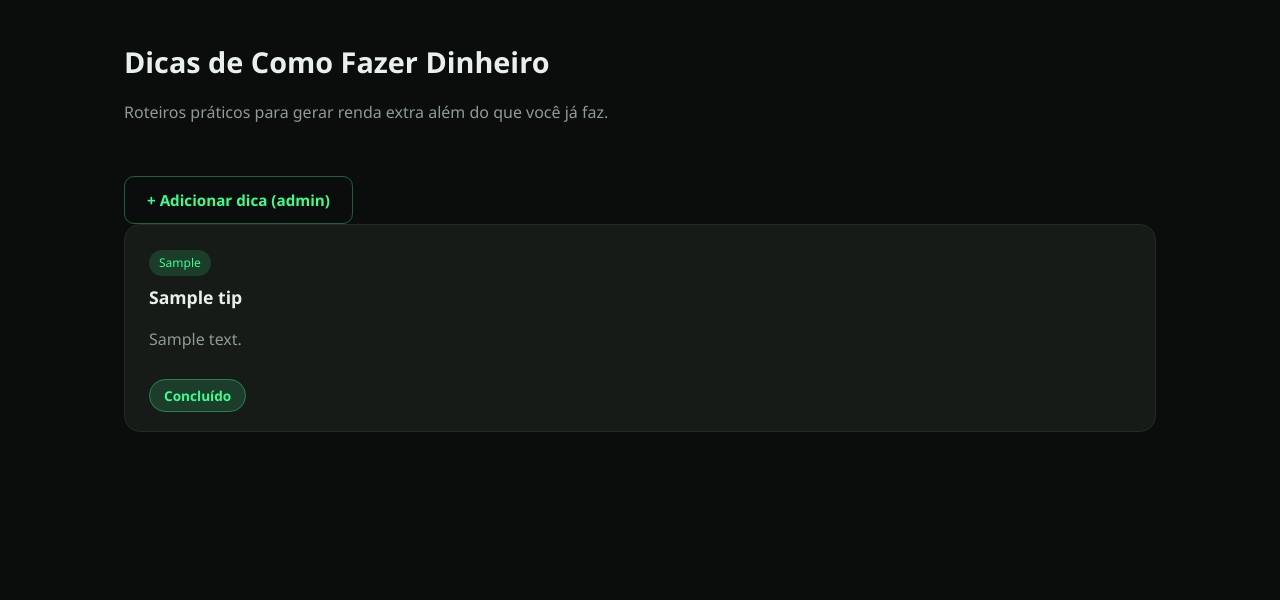
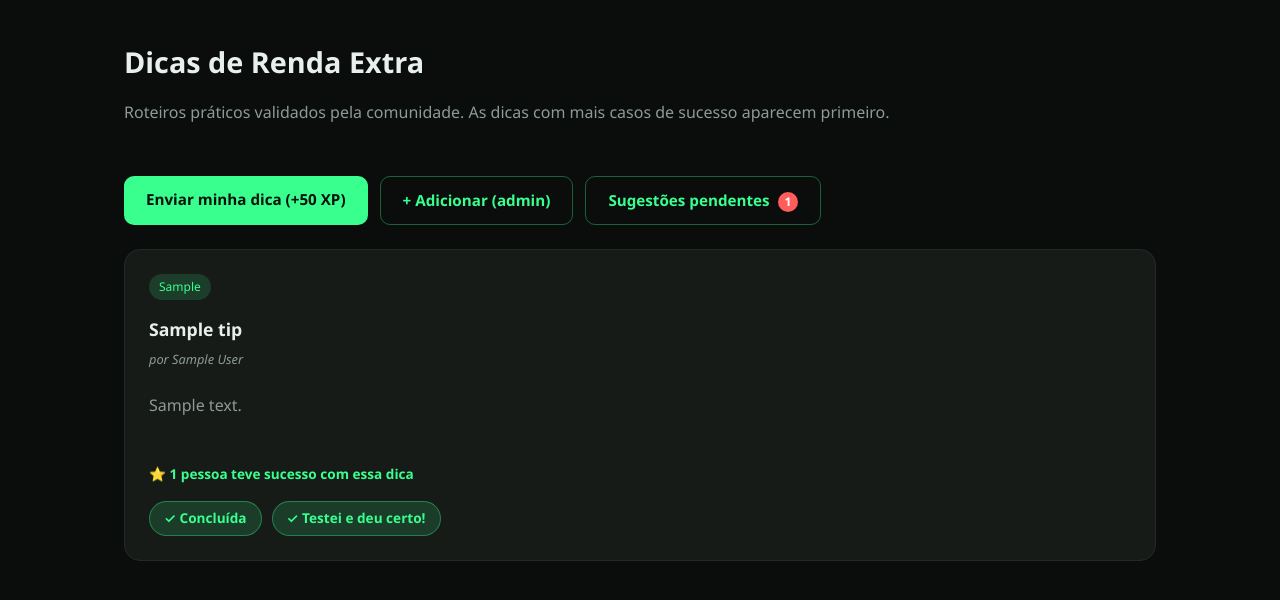
Before and after one commit to carloscesarmelo/financas-plus, a FastAPI app: page /tips in a window 1280 px wide. Shown: the part 71-671 px from the top of the page. Run offline with FastAPI, Linux system fonts and the light colour scheme; the visitor is signed in with stand-in values (Sample User, id 1); tables that the repository leaves empty hold one stand-in row (values such as "Sample post").

Commit message:
Gamificação social: sucesso por dica, sugestões da comunidade, novidades no dashboard
- UserTipSuccess + TipSuggestion models
- Dicas ordenadas por nº de casos de sucesso
- Botão "Testei e deu certo!" (+5 XP)
- Formulário de sugestão com consentimento de nome (+50 XP na aprovação)
- Painel admin para aprovar/rejeitar sugestões
- Card "Novidades da semana" no dashboard

Co-Authored-By: Claude Sonnet 4.6 <noreply@anthropic.com>

```diff
--- a/app/gamification.py
+++ b/app/gamification.py
@@ -15,6 +15,8 @@ XP_REWARDS = {
     "challenge_day_marked": 10,
     "learning_completed": 20,
     "tip_completed": 15,
+    "tip_suggestion_approved": 50,
+    "tip_success_marked": 5,
 }
 
 
--- a/app/main.py
+++ b/app/main.py
@@ -1,3 +1,4 @@
+import datetime
 import os
 
 from fastapi import Depends, FastAPI, Request
@@ -10,7 +11,7 @@ from app.auth import NotAuthenticated, PlanRequired, require_user
 from app.database import Base, SessionLocal, engine, get_db
 from app.finance_logic import challenge_pace_status
 from app.gamification import compute_badges, current_streak
-from app.models import Challenge, User
+from app.models import Challenge, LearningContent, Tip, User
 from app.routers import (
     auth_router,
     challenges_router,
@@ -81,6 +82,10 @@ def dashboard(request: Request, user: User = Depends(require_user), db: Session
         c for c in challenges if not pace_by_challenge[c.id]["is_completed"] and pace_by_challenge[c.id]["days_behind"] > 0
     ]
 
+    cutoff = datetime.datetime.utcnow() - datetime.timedelta(days=7)
+    new_tips = db.query(Tip).filter(Tip.created_at >= cutoff).order_by(Tip.created_at.desc()).all()
+    new_learn = db.query(LearningContent).filter(LearningContent.created_at >= cutoff).order_by(LearningContent.created_at.desc()).all()
+
     return templates.TemplateResponse(
         "dashboard.html",
         {
@@ -92,5 +97,7 @@ def dashboard(request: Request, user: User = Depends(require_user), db: Session
             "xp_to_next_level": 100 - (user.xp % 100),
             "pace_by_challenge": pace_by_challenge,
             "pending_challenges": pending_challenges,
+            "new_tips": new_tips,
+            "new_learn": new_learn,
         },
     )
--- a/app/static/css/style.css
+++ b/app/static/css/style.css
@@ -784,6 +784,128 @@ textarea:focus {
   color: var(--neon);
 }
 
+.tips-actions {
+  display: flex;
+  gap: 12px;
+  flex-wrap: wrap;
+  margin-bottom: 24px;
+}
+
+.tips-pending-badge {
+  display: inline-block;
+  background: var(--danger);
+  color: #fff;
+  border-radius: 999px;
+  padding: 1px 7px;
+  font-size: 0.75rem;
+  font-weight: 700;
+  margin-left: 4px;
+}
+
+.tip-card {
+  display: flex;
+  flex-direction: column;
+  gap: 8px;
+}
+
+.tip-card-header {
+  display: flex;
+  gap: 8px;
+  flex-wrap: wrap;
+}
+
+.tip-community-badge {
+  background: var(--neon-soft);
+  color: var(--neon);
+  border-color: var(--neon-glow);
+}
+
+.tip-title {
+  font-size: 1.1rem;
+  font-weight: 700;
+}
+
+.tip-author {
+  font-size: 0.8rem;
+  color: var(--text-muted);
+  font-style: italic;
+}
+
+.tip-success-bar {
+  margin: 4px 0;
+}
+
+.tip-success-count {
+  font-size: 0.85rem;
+  color: var(--neon);
+  font-weight: 600;
+}
+
+.tip-actions {
+  display: flex;
+  gap: 10px;
+  flex-wrap: wrap;
+  margin-top: 4px;
+  align-items: center;
+}
+
+.tip-success-pill {
+  background: var(--neon-soft);
+  color: var(--neon);
+  border-color: var(--neon-glow);
+}
+
+.suggest-consent {
+  display: flex;
+  align-items: flex-start;
+  gap: 10px;
+  margin-top: 16px;
+  padding: 14px 16px;
+  border: 1px solid var(--border);
+  border-radius: 12px;
+}
+
+.suggest-consent input {
+  width: auto;
+  margin-top: 3px;
+  accent-color: var(--neon);
+}
+
+.suggest-consent-label {
+  margin: 0;
+  color: var(--text);
+  font-size: 0.9rem;
+  cursor: pointer;
+}
+
+.suggest-admin-header {
+  display: flex;
+  justify-content: space-between;
+  align-items: flex-start;
+  margin-bottom: 8px;
+}
+
+.suggest-admin-meta {
+  font-size: 0.85rem;
+  color: var(--text-muted);
+  margin: 8px 0;
+}
+
+.suggest-admin-actions {
+  display: flex;
+  gap: 10px;
+  margin-top: 12px;
+}
+
+.suggest-admin-actions form {
+  display: inline;
+}
+
+.dashboard-news-community {
+  background: var(--neon-soft);
+  color: var(--neon);
+}
+
 .auth-wrapper {
   max-width: 420px;
   margin: 80px auto;
--- a/app/templates/tips.html
+++ b/app/templates/tips.html
@@ -1,26 +1,69 @@
 {% extends "base.html" %}
 {% block title %}Renda Extra · FINANÇAS+{% endblock %}
 {% block content %}
-<div class="page-title">Dicas de Como Fazer Dinheiro</div>
-<p class="page-subtitle">Roteiros práticos para gerar renda extra além do que você já faz.</p>
+<div class="page-title">Dicas de Renda Extra</div>
+<p class="page-subtitle">Roteiros práticos validados pela comunidade. As dicas com mais casos de sucesso aparecem primeiro.</p>
 
-{% if user.is_admin %}
-<a class="btn btn-secondary" href="/admin/tips">+ Adicionar dica (admin)</a>
-{% endif %}
+<div class="tips-actions">
+  <a class="btn" href="/tips/suggest">Enviar minha dica (+50 XP)</a>
+  {% if user.is_admin %}
+  <a class="btn btn-secondary" href="/admin/tips">+ Adicionar (admin)</a>
+  {% if pending_count > 0 %}
+  <a class="btn btn-secondary" href="/admin/tips/suggestions">
+    Sugestões pendentes <span class="tips-pending-badge">{{ pending_count }}</span>
+  </a>
+  {% endif %}
+  {% endif %}
+</div>
 
 <div class="grid grid-2">
-  {% for tip in tips %}
-  <div class="card">
-    <span class="tag">{{ tip.category }}</span>
-    <div class="page-title" style="font-size: 1.1rem">{{ tip.title }}</div>
+  {% for item in tips_data %}
+  {% set tip = item.tip %}
+  <div class="card tip-card">
+    <div class="tip-card-header">
+      <span class="tag">{{ tip.category }}</span>
+      {% if tip.source == "community" %}
+      <span class="tag tip-community-badge">Da comunidade</span>
+      {% endif %}
+    </div>
+
+    <div class="tip-title">{{ tip.title }}</div>
+
+    {% if tip.author_name %}
+    <div class="tip-author">por {{ tip.author_name }}</div>
+    {% endif %}
+
     <p class="page-subtitle">{{ tip.description }}</p>
-    {% if tip.id in completed_ids %}
-    <span class="nav-pill">Concluído</span>
-    {% else %}
-    <form method="post" action="/tips/{{ tip.id }}/complete">
-      <button class="btn btn-small" type="submit">Marcar como concluído</button>
-    </form>
-    {% endif %}
+
+    <div class="tip-success-bar">
+      <span class="tip-success-count">
+        {% if item.success_count == 0 %}
+          Seja o primeiro a testar!
+        {% elif item.success_count == 1 %}
+          ⭐ 1 pessoa teve sucesso com essa dica
+        {% else %}
+          ⭐ {{ item.success_count }} pessoas tiveram sucesso com essa dica
+        {% endif %}
+      </span>
+    </div>
+
+    <div class="tip-actions">
+      {% if item.completed %}
+      <span class="nav-pill">✓ Concluída</span>
+      {% else %}
+      <form method="post" action="/tips/{{ tip.id }}/complete">
+        <button class="btn btn-small" type="submit">Marcar como concluída</button>
+      </form>
+      {% endif %}
+
+      {% if item.user_succeeded %}
+      <span class="nav-pill tip-success-pill">✓ Testei e deu certo!</span>
+      {% else %}
+      <form method="post" action="/tips/{{ tip.id }}/success">
+        <button class="btn btn-small btn-secondary" type="submit">Testei e deu certo! +5 XP</button>
+      </form>
+      {% endif %}
+    </div>
   </div>
   {% endfor %}
 </div>
```
Also changed, not shown: app/models.py (+32 -0 lines), app/routers/tips_router.py (+118 -19 lines), app/templates/admin_tip_suggestions.html (added, +46 -0 lines), app/templates/dashboard.html (+25 -0 lines), app/templates/suggest_tip.html (added, +48 -0 lines).
